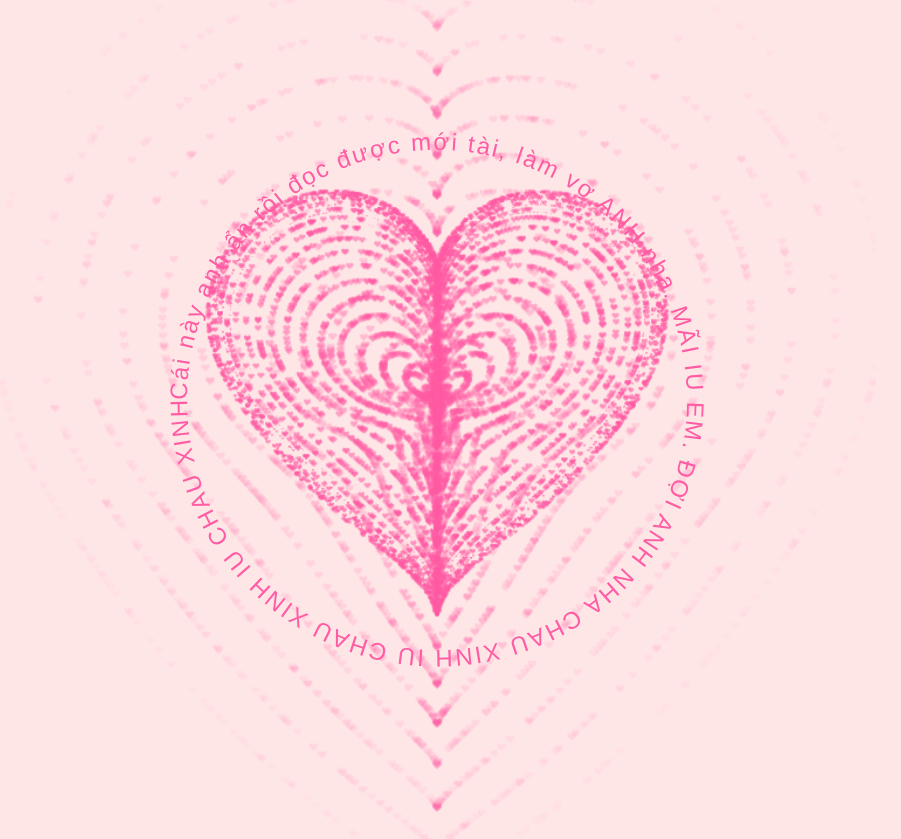
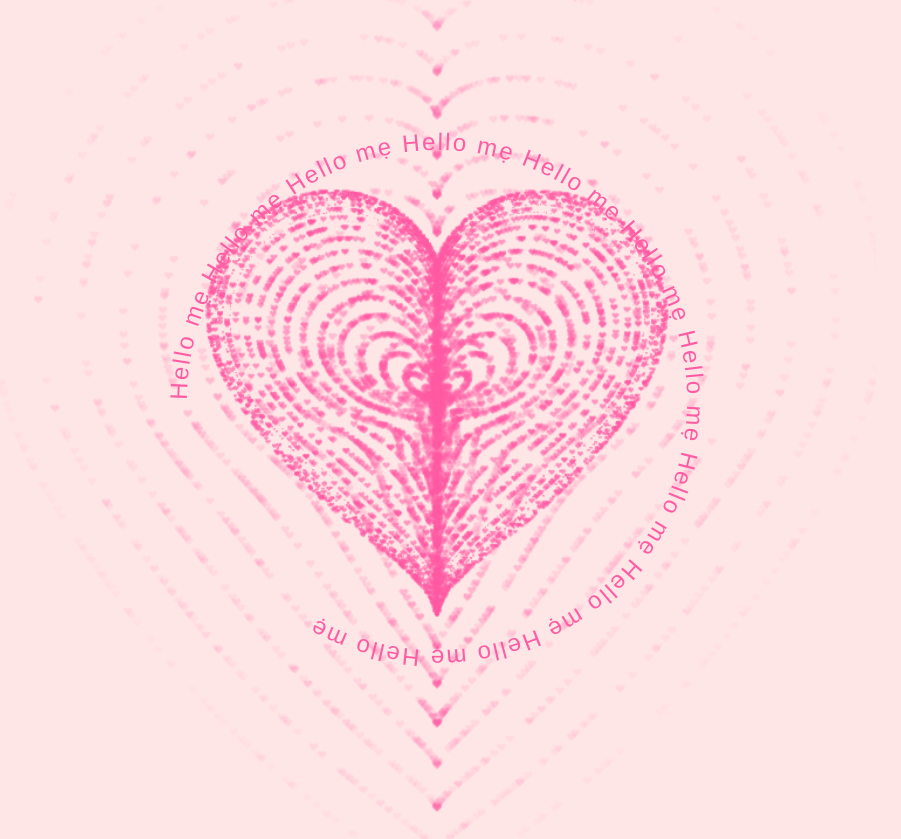
Before and after one commit to khoanguyen8386/love-website, a plain HTML site: page heart.html in a window 1280 px wide. Shown: the whole page, without its empty margins (203-1104 px from the left). Drawn offline with Linux system fonts and the light colour scheme; animation ran at ten frames a second.

Commit message:
Update heart.html

```diff
--- a/heart.html
+++ b/heart.html
@@ -102,7 +102,7 @@
         </defs>
         <text>
           <textPath xlink:href="#circlePath" startOffset="0">
-            Cái này anh ẩn rồi đọc được mới tài, làm vợ ANH nha. MÃI IU EM. ĐỢI ANH NHA CHAU XINH IU CHAU XINH IU CHAU XINH
+           Hello mẹ Hello mẹ Hello mẹ Hello mẹ Hello mẹ Hello mẹ Hello mẹ Hello mẹ Hello mẹ Hello mẹ Hello mẹ
           </textPath>
         </text>
       </svg>
```
